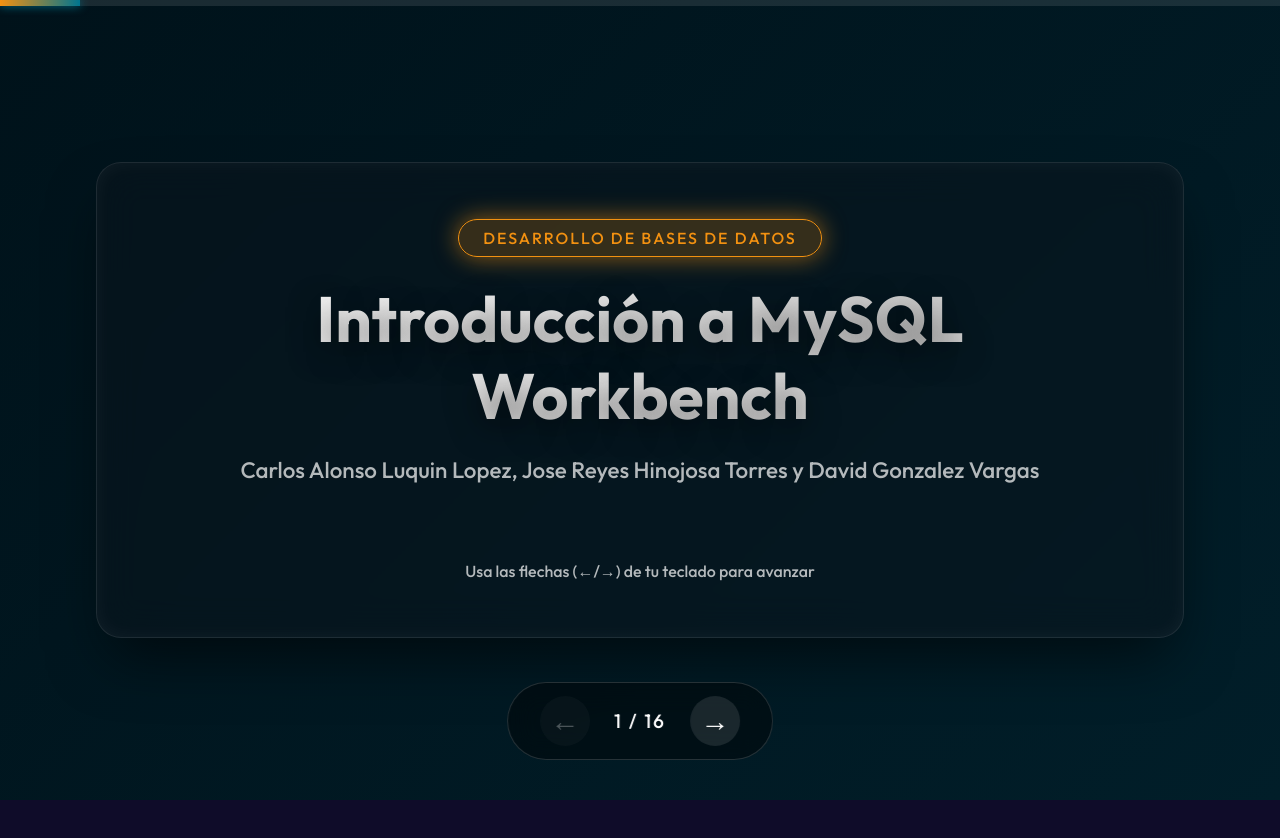
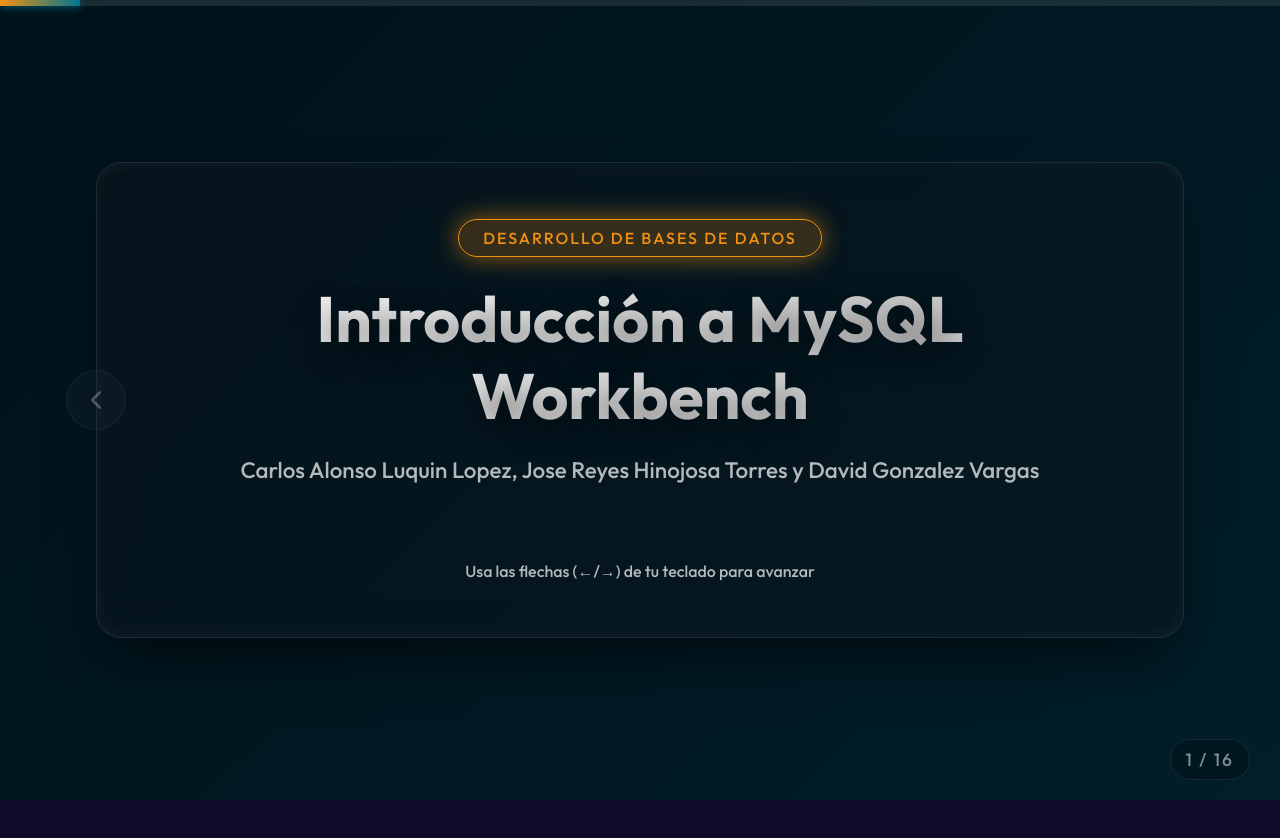
Before and after one commit to CarlosAlonsoLuquin/Presentacion, a plain HTML site: page index.html in a window 1280 px wide. Drawn offline with Linux system fonts and the light colour scheme.

Commit message:
actualizacion de barra

```diff
--- a/index.html
+++ b/index.html
@@ -380,10 +380,21 @@ INNER JOIN Ventas v ON c.id_cliente = v.id_cliente;</code></pre>
 
     </main>
 
-    <div class="controls">
-        <button id="prevBtn" class="control-btn" disabled>←</button>
-        <span class="slide-counter"><span id="current">1</span> / <span id="total">16</span></span>
-        <button id="nextBtn" class="control-btn">→</button>
+    <!-- Controles Laterales Ocultos -->
+    <div class="nav-area nav-left">
+        <button id="prevBtn" class="nav-arrow" disabled title="Anterior">
+            <svg viewBox="0 0 24 24" fill="none" stroke="currentColor" stroke-width="2" stroke-linecap="round" stroke-linejoin="round"><polyline points="15 18 9 12 15 6"></polyline></svg>
+        </button>
+    </div>
+    <div class="nav-area nav-right">
+        <button id="nextBtn" class="nav-arrow" title="Siguiente">
+            <svg viewBox="0 0 24 24" fill="none" stroke="currentColor" stroke-width="2" stroke-linecap="round" stroke-linejoin="round"><polyline points="9 18 15 12 9 6"></polyline></svg>
+        </button>
+    </div>
+
+    <!-- Contador Minimalista Esquina -->
+    <div class="slide-counter-corner">
+        <span id="current">1</span> / <span id="total">16</span>
     </div>
 
     <script src="script.js"></script>
--- a/styles.css
+++ b/styles.css
@@ -284,44 +284,78 @@ p {
 .conclusion-box { text-align: center; margin-top: 2rem;}
 .big-text { font-size: 2.2rem; font-weight: 700; color: var(--accent-secondary); margin-bottom: 1.5rem; }
 
-/* Controles Base */
-.controls {
+/* Controles de Navegación Laterales */
+.nav-area {
     position: fixed;
-    bottom: 40px;
-    left: 50%;
-    transform: translateX(-50%);
+    top: 0;
+    bottom: 0;
+    width: 15%;
+    min-width: 80px;
     display: flex;
     align-items: center;
-    gap: 1.5rem;
-    background: rgba(0, 0, 0, 0.4);
-    padding: 0.8rem 2rem;
-    border-radius: 50px;
-    backdrop-filter: blur(15px);
-    border: 1px solid rgba(255, 255, 255, 0.15);
+    justify-content: center;
     z-index: 100;
+    opacity: 0;
+    transition: opacity 0.4s ease;
+}
+.nav-area:hover {
+    opacity: 1;
+}
+.nav-left {
+    left: 0;
+}
+.nav-right {
+    right: 0;
 }
 
-.control-btn {
-    background: none;
-    border: none;
+.nav-arrow {
+    background: rgba(255, 255, 255, 0.1);
+    border: 1px solid rgba(255, 255, 255, 0.2);
     color: white;
-    font-size: 1.8rem;
+    width: 60px;
+    height: 60px;
+    border-radius: 50%;
     cursor: pointer;
-    width: 50px; height: 50px;
-    border-radius: 50%;
-    background: rgba(255, 255, 255, 0.1);
+    display: flex;
+    justify-content: center;
+    align-items: center;
+    backdrop-filter: blur(10px);
     transition: all 0.3s;
-    display: flex; justify-content: center; align-items: center;
 }
-.control-btn:hover:not(:disabled) {
+.nav-arrow svg {
+    width: 30px;
+    height: 30px;
+}
+.nav-arrow:hover:not(:disabled) {
     background: linear-gradient(45deg, var(--accent), #ff758c);
     transform: scale(1.15);
     box-shadow: 0 0 15px var(--accent);
 }
-.control-btn:disabled {
-    opacity: 0.3; cursor: not-allowed;
+.nav-arrow:disabled {
+    opacity: 0.3;
+    cursor: not-allowed;
 }
-.slide-counter { font-weight: 500; font-size: 1.2rem; letter-spacing: 2px; }
+
+/* Contador Minimalista Esquina */
+.slide-counter-corner {
+    position: fixed;
+    bottom: 20px;
+    right: 30px;
+    background: rgba(0, 0, 0, 0.4);
+    padding: 8px 15px;
+    border-radius: 20px;
+    font-weight: 500;
+    font-size: 1.1rem;
+    letter-spacing: 2px;
+    backdrop-filter: blur(15px);
+    border: 1px solid rgba(255, 255, 255, 0.15);
+    z-index: 90;
+    opacity: 0.5;
+    transition: opacity 0.3s;
+}
+.slide-counter-corner:hover {
+    opacity: 1;
+}
 
 .nav-hint { font-size: 1rem; color: var(--text-secondary); margin-top: 2.5rem; animation: pulse 2s infinite; }
 @keyframes pulse { 0% { opacity: 0.4; } 50% { opacity: 1; } 100% { opacity: 0.4; } }
@@ -332,4 +366,19 @@ p {
     .steps-container, .kpi-grid { grid-template-columns: 1fr; }
     .slide { width: 95%; }
     .glass-card { padding: 2rem; }
+
+    /* Mostrar flechas en móvil sutilmente ya que no hay hover en touch */
+    .nav-area {
+        opacity: 0.7;
+        width: 10%;
+        min-width: 50px;
+    }
+    .nav-arrow {
+        width: 45px;
+        height: 45px;
+    }
+    .nav-arrow svg {
+        width: 20px;
+        height: 20px;
+    }
 }
```
